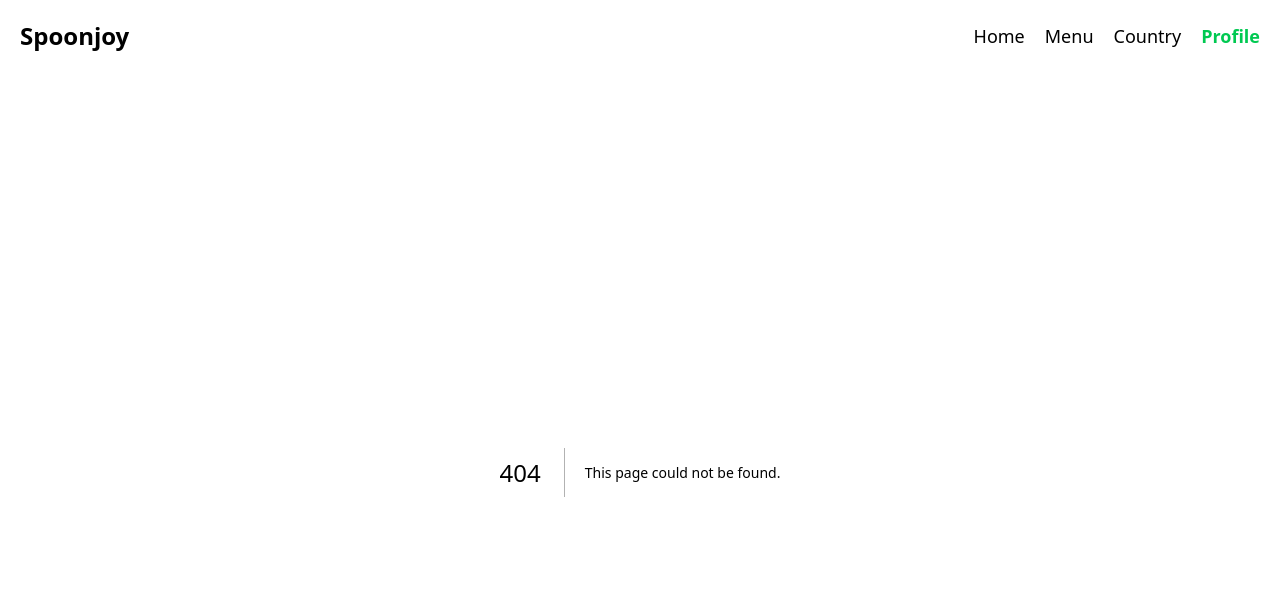
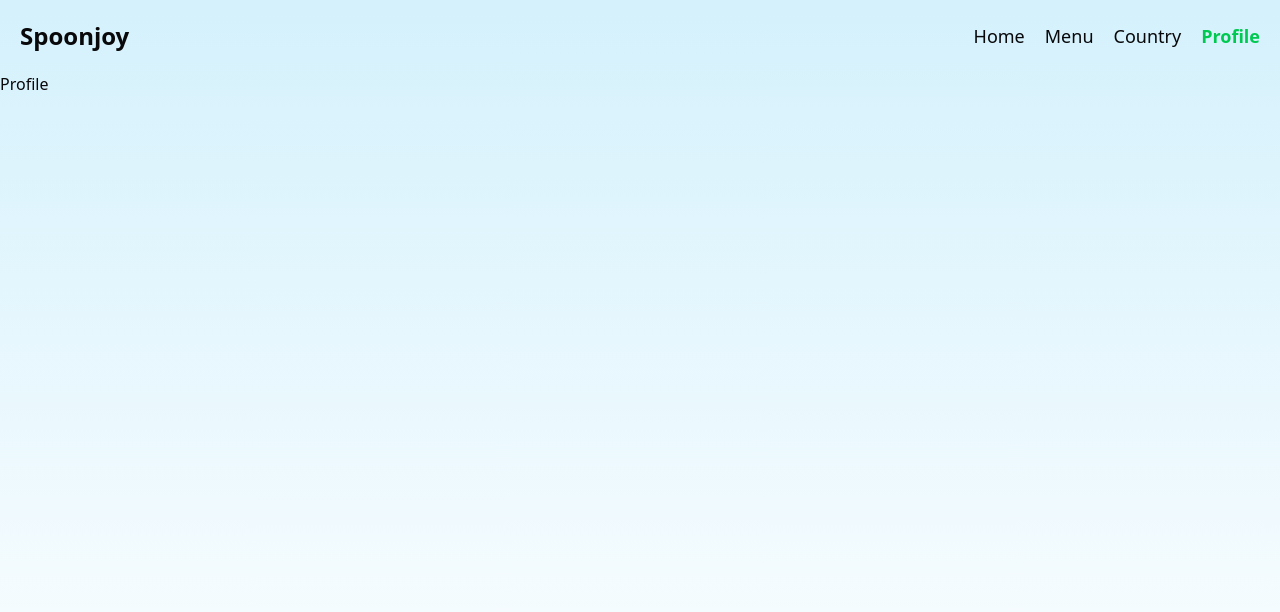
Before and after one commit to MinThantMaung/spoonjoy, a Next.js app: page /profile in a window 1280 px wide. Before the commit this address had no page. Shown: the top 612 px of the page. Built offline with nearby package versions, Linux system fonts and the light colour scheme.

Commit message:
feat:add profile page

```diff
--- /dev/null
+++ b/src/app/profile/page.tsx
@@ -0,0 +1,9 @@
+import React from 'react'
+
+const Profile = () => {
+  return (
+    <div>Profile</div>
+  )
+}
+
+export default Profile;
```
